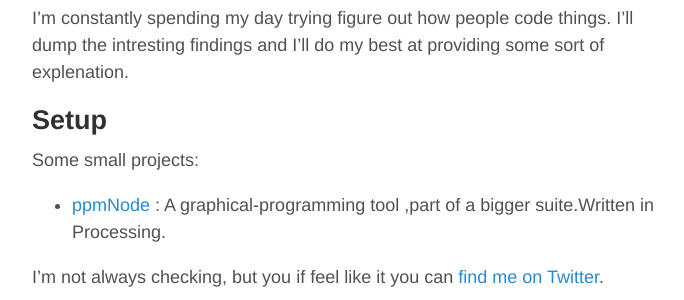
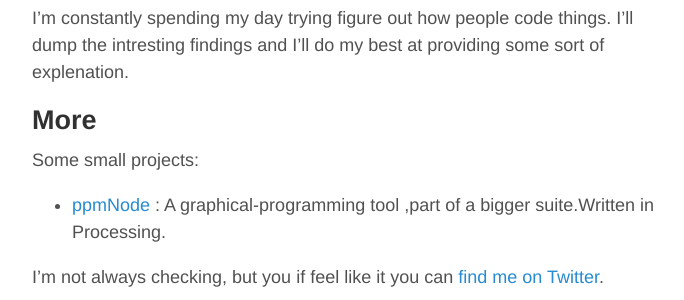
Before and after one commit to LoreBerli/LoreBerli_old, a Jekyll site: the page built from about.md, in a window 1280 px wide. Shown: the part 248-548 px from the top of the page, without its empty margins (293-977 px from the left). Built offline with Jekyll 4.4.1, drawn with Linux system fonts in a browser that asks for light colours.

Commit message:
Update about.md

```diff
--- a/about.md
+++ b/about.md
@@ -9,7 +9,7 @@ title: About
 
 I'm constantly spending my day trying figure out how people code things. I'll dump the intresting findings and I'll do my best at providing some sort of explenation.
 
-## Setup
+## More
 
 Some small projects:
 
```
